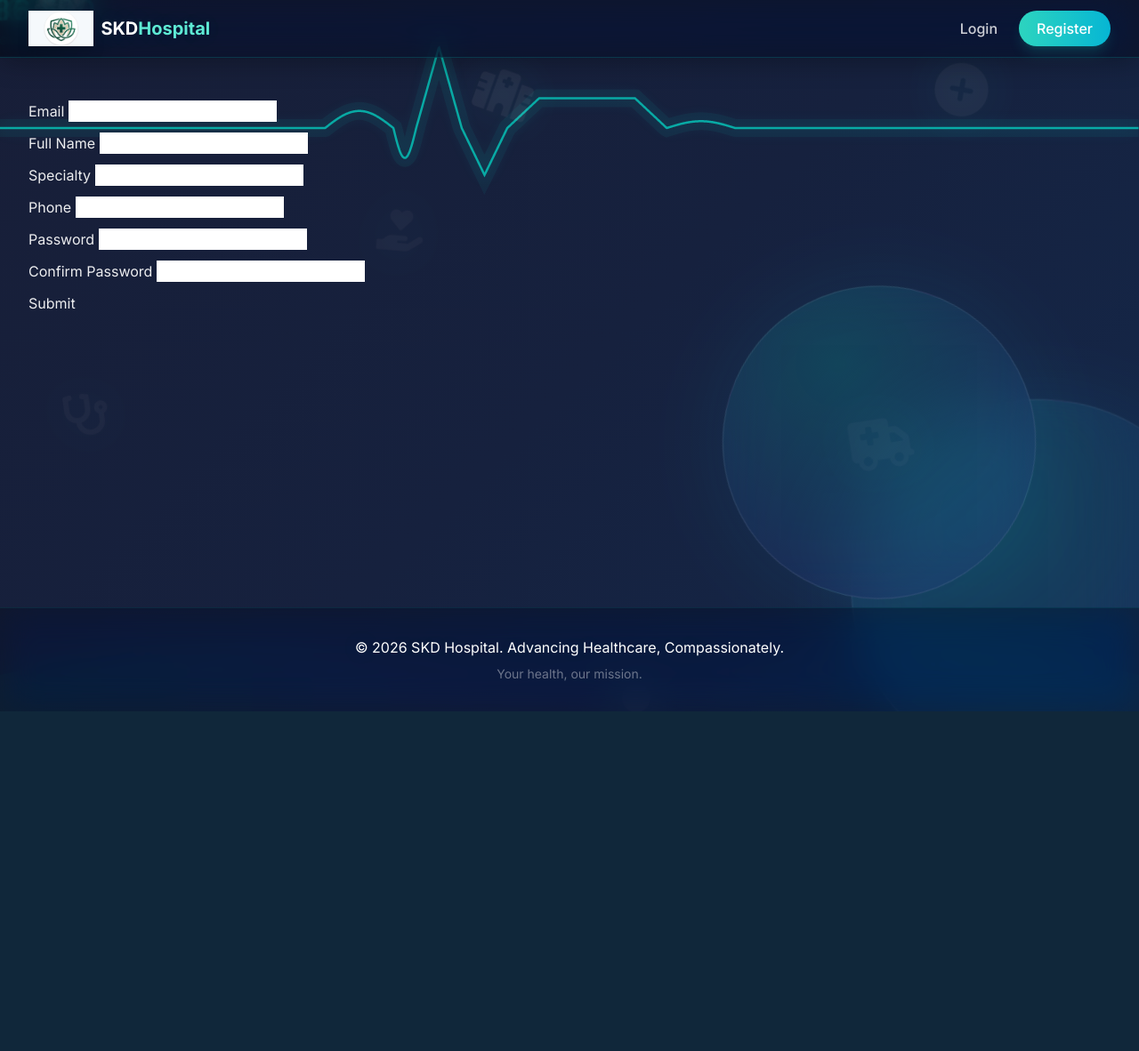
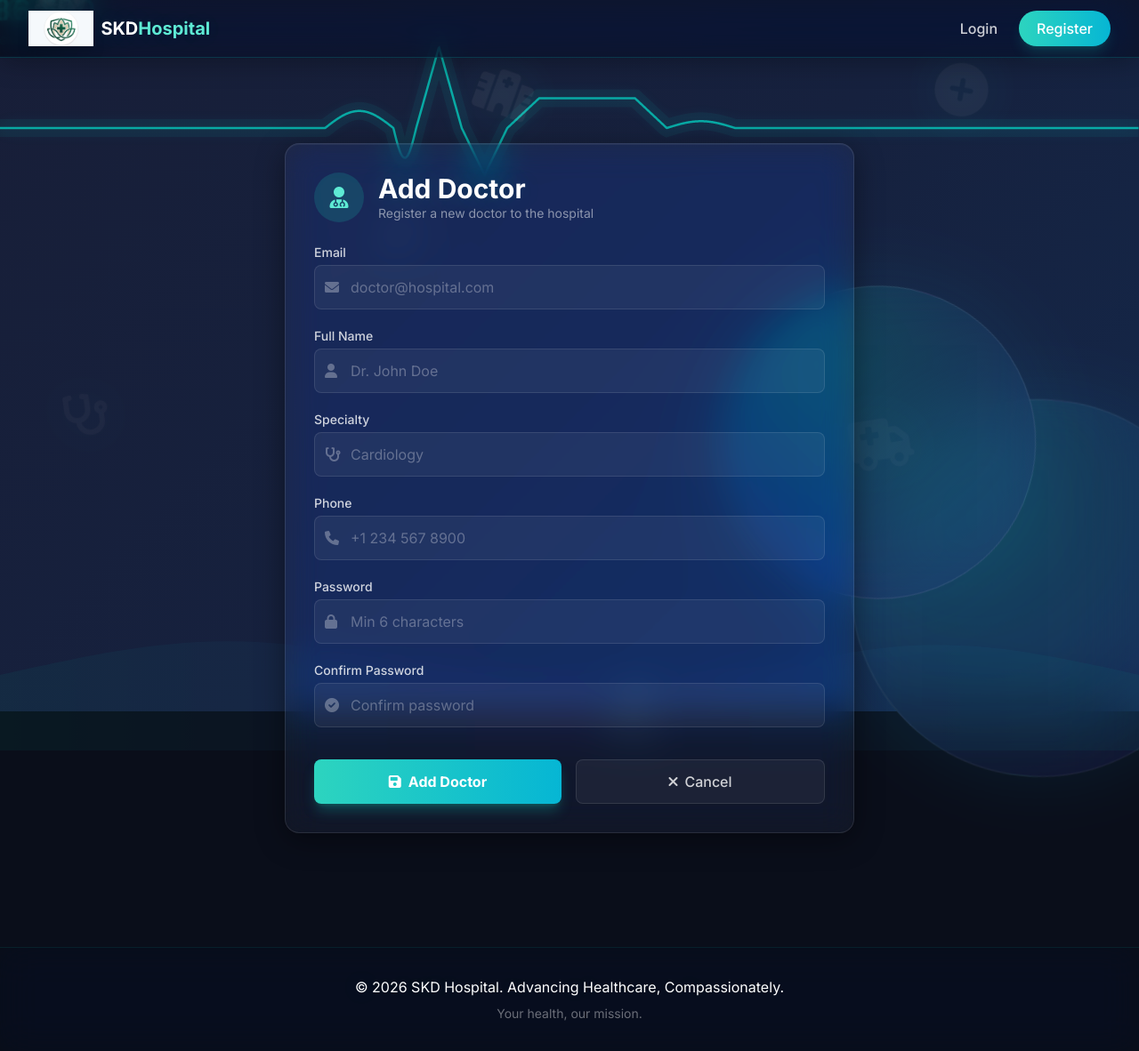
Before and after one commit to udayteck/HOSPITAL-SELF-MANAGEMENT, a Flask app: template app/templates/doctor_form.html in a window 1280 px wide. Shown: the whole page at 89% size. Before the commit the page ends 800 px from the top, so only its background shows below. Run offline with Flask 3, Linux system fonts and the light colour scheme; the template is opened without the code that fills it: values that come from a table or form of the project are taken from there, others are empty; parts of the project's set-up code (start-up, migrations or seed data) failed here and were passed over; some libraries are stand-ins or nearby versions.

Commit message:
Style Add Doctor form with Liquid Glass theme

```diff
--- a/app/templates/doctor_form.html
+++ b/app/templates/doctor_form.html
@@ -1,32 +1,119 @@
 {% extends "base.html" %}
+
 {% block content %}
-<h2>{{ title }}</h2>
-<form method="POST">
+<div class="container mx-auto px-4 py-12 max-w-2xl">
+    <div class="glass p-8 rounded-2xl">
+        <!-- Header -->
+        <div class="flex items-center gap-4 mb-6">
+            <div class="w-14 h-14 rounded-full bg-teal-500/20 flex items-center justify-center text-teal-300 text-2xl">
+                <i class="fas fa-user-md"></i>
+            </div>
+            <div>
+                <h1 class="text-3xl font-bold text-white text-glow">Add Doctor</h1>
+                <p class="text-white/50 text-sm">Register a new doctor to the hospital</p>
+            </div>
+        </div>
+
+        <!-- Form -->
+        <form method="POST" action="{{ url_for('admin.add_doctor') }}" class="space-y-5">
             {{ form.hidden_tag() }}
-    <div class="mb-3">
-        {{ form.email.label(class="form-label") }}
-        {{ form.email(class="form-control") }}
+
+            <!-- Email -->
+            <div>
+                {{ form.email.label(class="block text-white/80 text-sm font-medium mb-1") }}
+                <div class="relative">
+                    <div class="absolute inset-y-0 left-0 pl-3 flex items-center pointer-events-none">
+                        <i class="fas fa-envelope text-white/30"></i>
                     </div>
-    <div class="mb-3">
-        {{ form.full_name.label(class="form-label") }}
-        {{ form.full_name(class="form-control") }}
+                    {{ form.email(class="w-full pl-10 pr-4 py-3 bg-white/5 border border-white/10 rounded-lg text-white placeholder-white/30 focus:outline-none focus:border-teal-400 focus:ring-2 focus:ring-teal-400/20 transition", placeholder="doctor@hospital.com") }}
                 </div>
-    <div class="mb-3">
-        {{ form.specialty.label(class="form-label") }}
-        {{ form.specialty(class="form-control") }}
+                {% if form.email.errors %}
+                    <p class="text-red-400 text-xs mt-1">{{ form.email.errors[0] }}</p>
+                {% endif %}
             </div>
-    <div class="mb-3">
-        {{ form.phone.label(class="form-label") }}
-        {{ form.phone(class="form-control") }}
+
+            <!-- Full Name -->
+            <div>
+                {{ form.full_name.label(class="block text-white/80 text-sm font-medium mb-1") }}
+                <div class="relative">
+                    <div class="absolute inset-y-0 left-0 pl-3 flex items-center pointer-events-none">
+                        <i class="fas fa-user text-white/30"></i>
                     </div>
-    <div class="mb-3">
-        {{ form.password.label(class="form-label") }}
-        {{ form.password(class="form-control") }}
+                    {{ form.full_name(class="w-full pl-10 pr-4 py-3 bg-white/5 border border-white/10 rounded-lg text-white placeholder-white/30 focus:outline-none focus:border-teal-400 focus:ring-2 focus:ring-teal-400/20 transition", placeholder="Dr. John Doe") }}
                 </div>
-    <div class="mb-3">
-        {{ form.confirm_password.label(class="form-label") }}
-        {{ form.confirm_password(class="form-control") }}
+                {% if form.full_name.errors %}
+                    <p class="text-red-400 text-xs mt-1">{{ form.full_name.errors[0] }}</p>
+                {% endif %}
             </div>
-    <button type="submit" class="btn btn-primary">Submit</button>
+
+            <!-- Specialty -->
+            <div>
+                {{ form.specialty.label(class="block text-white/80 text-sm font-medium mb-1") }}
+                <div class="relative">
+                    <div class="absolute inset-y-0 left-0 pl-3 flex items-center pointer-events-none">
+                        <i class="fas fa-stethoscope text-white/30"></i>
+                    </div>
+                    {{ form.specialty(class="w-full pl-10 pr-4 py-3 bg-white/5 border border-white/10 rounded-lg text-white placeholder-white/30 focus:outline-none focus:border-teal-400 focus:ring-2 focus:ring-teal-400/20 transition", placeholder="Cardiology") }}
+                </div>
+                {% if form.specialty.errors %}
+                    <p class="text-red-400 text-xs mt-1">{{ form.specialty.errors[0] }}</p>
+                {% endif %}
+            </div>
+
+            <!-- Phone -->
+            <div>
+                {{ form.phone.label(class="block text-white/80 text-sm font-medium mb-1") }}
+                <div class="relative">
+                    <div class="absolute inset-y-0 left-0 pl-3 flex items-center pointer-events-none">
+                        <i class="fas fa-phone text-white/30"></i>
+                    </div>
+                    {{ form.phone(class="w-full pl-10 pr-4 py-3 bg-white/5 border border-white/10 rounded-lg text-white placeholder-white/30 focus:outline-none focus:border-teal-400 focus:ring-2 focus:ring-teal-400/20 transition", placeholder="+1 234 567 8900") }}
+                </div>
+                {% if form.phone.errors %}
+                    <p class="text-red-400 text-xs mt-1">{{ form.phone.errors[0] }}</p>
+                {% endif %}
+            </div>
+
+            <!-- Password -->
+            <div>
+                {{ form.password.label(class="block text-white/80 text-sm font-medium mb-1") }}
+                <div class="relative">
+                    <div class="absolute inset-y-0 left-0 pl-3 flex items-center pointer-events-none">
+                        <i class="fas fa-lock text-white/30"></i>
+                    </div>
+                    {{ form.password(class="w-full pl-10 pr-4 py-3 bg-white/5 border border-white/10 rounded-lg text-white placeholder-white/30 focus:outline-none focus:border-teal-400 focus:ring-2 focus:ring-teal-400/20 transition", placeholder="Min 6 characters") }}
+                </div>
+                {% if form.password.errors %}
+                    <p class="text-red-400 text-xs mt-1">{{ form.password.errors[0] }}</p>
+                {% endif %}
+            </div>
+
+            <!-- Confirm Password -->
+            <div>
+                {{ form.confirm_password.label(class="block text-white/80 text-sm font-medium mb-1") }}
+                <div class="relative">
+                    <div class="absolute inset-y-0 left-0 pl-3 flex items-center pointer-events-none">
+                        <i class="fas fa-check-circle text-white/30"></i>
+                    </div>
+                    {{ form.confirm_password(class="w-full pl-10 pr-4 py-3 bg-white/5 border border-white/10 rounded-lg text-white placeholder-white/30 focus:outline-none focus:border-teal-400 focus:ring-2 focus:ring-teal-400/20 transition", placeholder="Confirm password") }}
+                </div>
+                {% if form.confirm_password.errors %}
+                    <p class="text-red-400 text-xs mt-1">{{ form.confirm_password.errors[0] }}</p>
+                {% endif %}
+            </div>
+
+            <!-- Submit & Cancel -->
+            <div class="flex gap-4 pt-4">
+                <button type="submit"
+                        class="flex-1 bg-gradient-to-r from-teal-400 to-cyan-500 hover:from-teal-300 hover:to-cyan-400 text-white font-bold py-3 rounded-lg transition shadow-lg shadow-teal-500/30 flex items-center justify-center gap-2">
+                    <i class="fas fa-save"></i> Add Doctor
+                </button>
+                <a href="{{ url_for('admin.manage_doctors') }}"
+                   class="flex-1 bg-white/5 hover:bg-white/10 text-white/80 font-medium py-3 rounded-lg text-center border border-white/10 transition flex items-center justify-center gap-2">
+                    <i class="fas fa-times"></i> Cancel
+                </a>
+            </div>
         </form>
+    </div>
+</div>
 {% endblock %}
```
Lines whose indentation alone changed are shown as unchanged.
